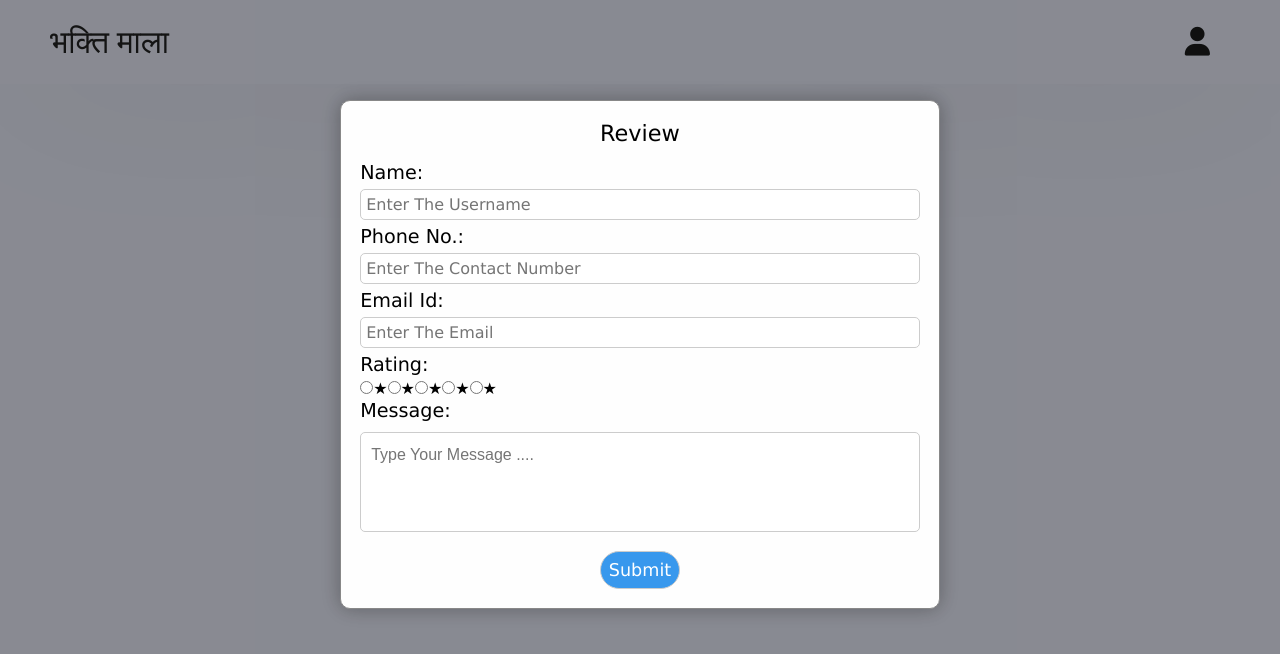
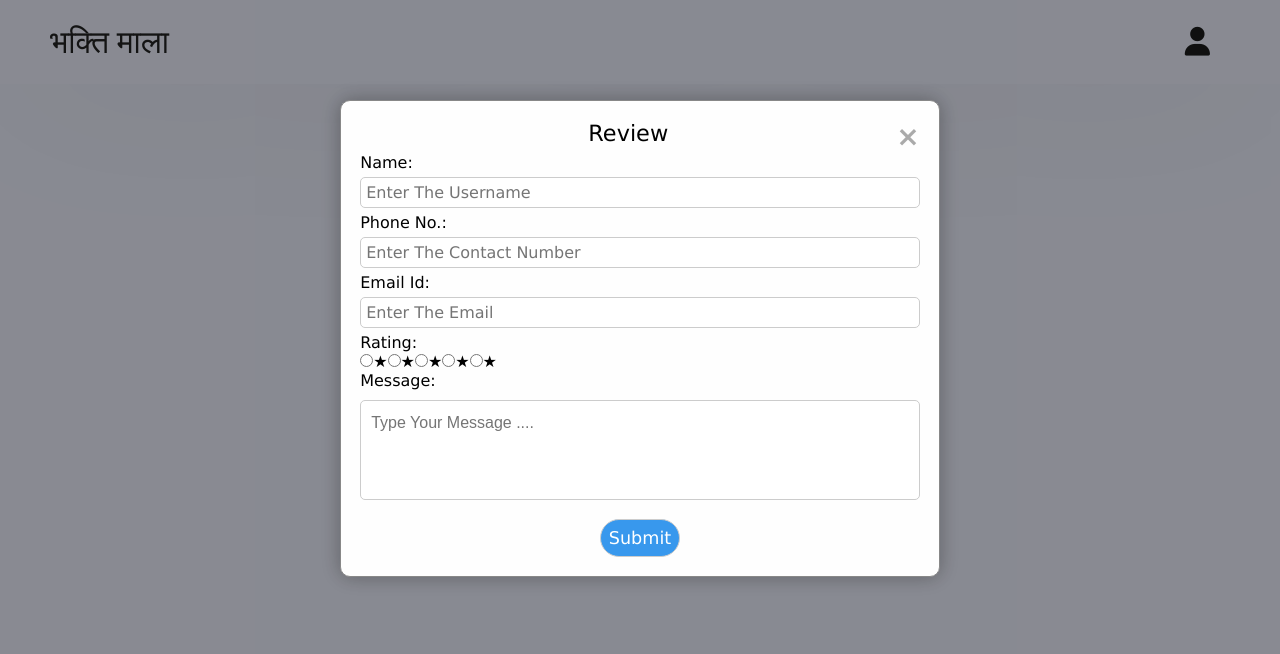
Before and after one commit to abhishek-kumar-05/Bhakti-Mala, a React (Vite) app: page / in a window 1280 px wide. Shown: the top 654 px of the page. Built offline with nearby package versions, Linux system fonts and the light colour scheme; a web font is replaced by a local one.

Commit message:
updated close button ui

```diff
--- a/src/App.css
+++ b/src/App.css
@@ -61,13 +61,29 @@
   box-shadow: 0px 0px 20px rgba(0, 0, 0, 0.3);
 }
 
+.upperPart {
+  display: flex;
+  /* justify-content: right; */
+}
+
+.upperPart h2 {
+  width: 100%;
+}
+
 #popUpWindow h2 {
   font-size: 1.4rem;
   text-align: center;
-  padding-bottom: 15px;
 }
 
-#popUpWindow label {
+.close {
+  color: #aaa;
+  text-align: center;
+  font-size: 28px;
+  font-weight: bold;
+  border: none;
+  background-color: #fefefe;
+}
+s #popUpWindow label {
   font-size: 1.2rem;
 }
 
--- a/src/PopUpWindow.jsx
+++ b/src/PopUpWindow.jsx
@@ -4,7 +4,10 @@ const PopUpWindow = () => {
   return (
     <div className="popup" id="popUpWindow">
       <div className="popup-content">
-        <h2>Review</h2>
+        <div className="upperPart">
+          <h2>Review</h2>
+          <button className="close">&times;</button>
+        </div>
         <form id="form">
           <label htmlFor="username">Name:</label>
           <input
```
